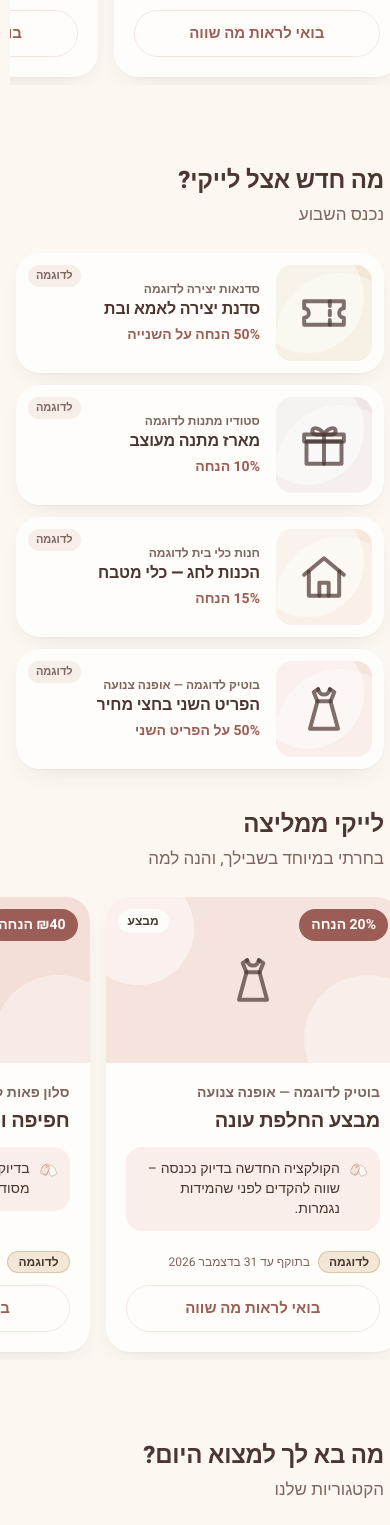
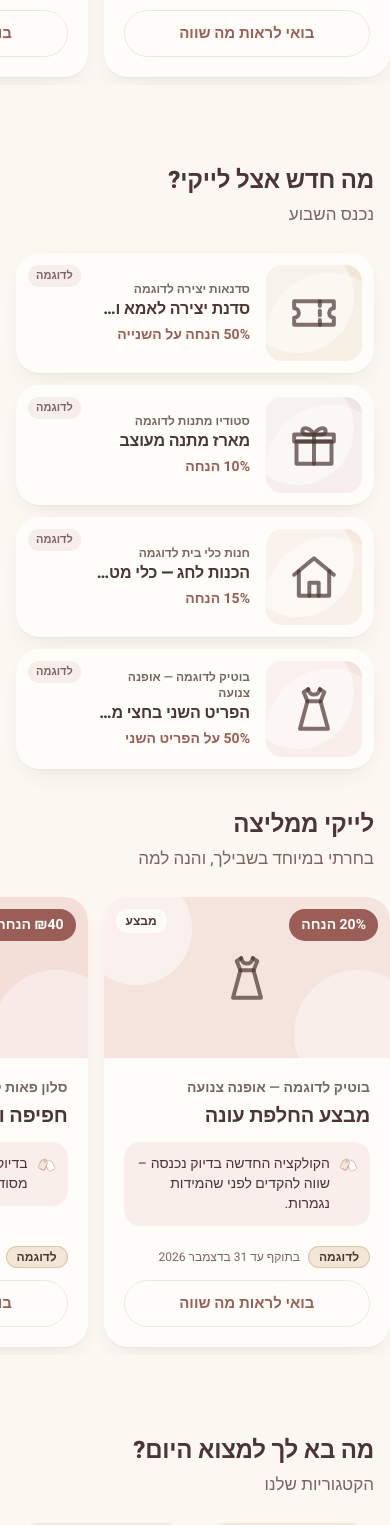
Before and after one commit to eecaspi/MILA, a Next.js app: page / in a window 390 px wide. Shown: the part 1654-3179 px from the top of the page. Built offline with nearby package versions, Linux system fonts and the light colour scheme; no server answers.

Commit message:
Fix 8px sideways scroll on phones: let grid columns shrink (min-w-0)
Co-Authored-By: Claude Opus 5.5 <noreply@anthropic.com>
Claude-Session: https://claude.ai/code/session_01LCnm6UNF3j2Pyn3Bi3nfDL

```diff
--- a/src/app/(site)/page.tsx
+++ b/src/app/(site)/page.tsx
@@ -103,7 +103,7 @@ export default async function HomePage() {
 
         {/* 2. מה חדש + 3. לייקי ממליצה */}
         <div className="grid gap-10 lg:grid-cols-[1fr_1.6fr]">
-          <section aria-labelledby="new">
+          <section aria-labelledby="new" className="min-w-0">
             <SectionHeading id="new" title="מה חדש אצל לייקי?" subtitle="נכנס השבוע" />
             <div className="space-y-3">
               {newest.map((offer) => (
@@ -112,7 +112,7 @@ export default async function HomePage() {
             </div>
           </section>
 
-          <section aria-labelledby="picks">
+          <section aria-labelledby="picks" className="min-w-0">
             <SectionHeading
               id="picks"
               title="לייקי ממליצה"
```
